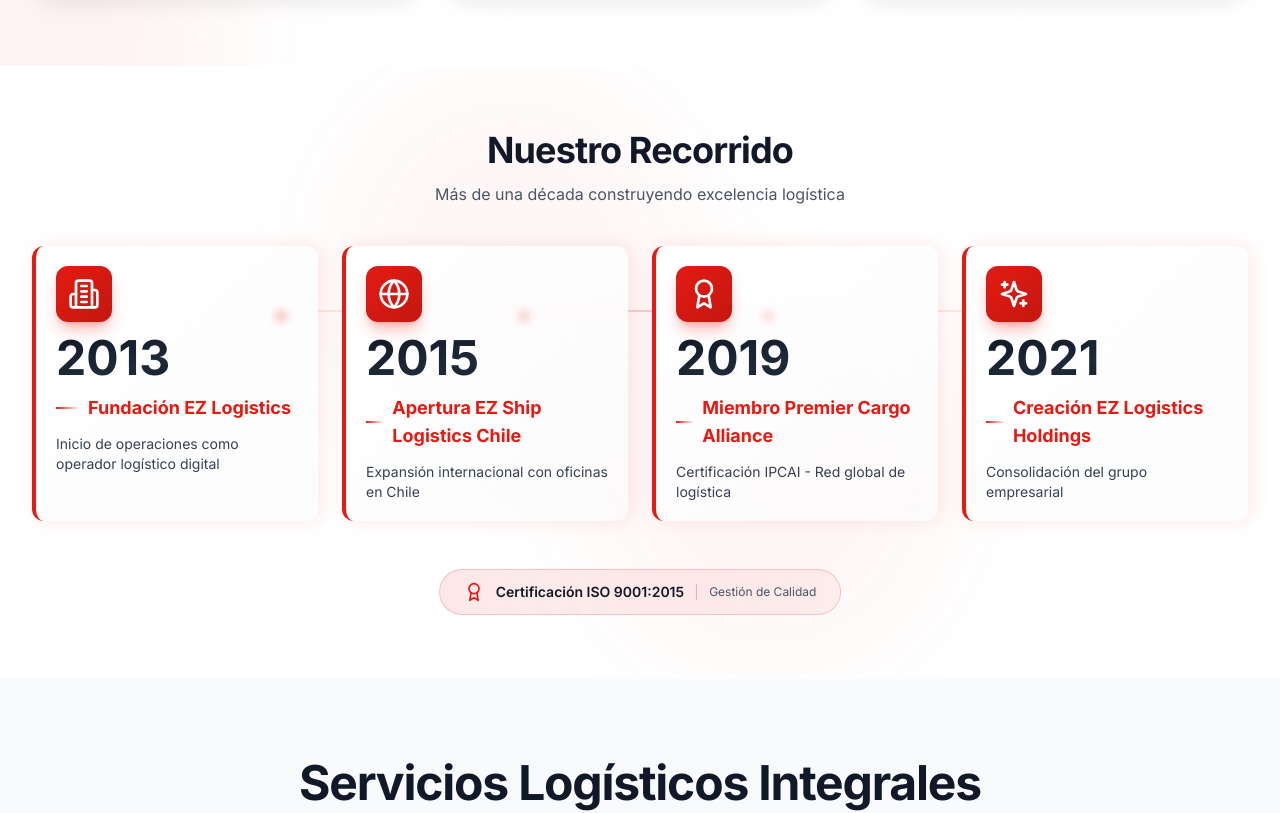
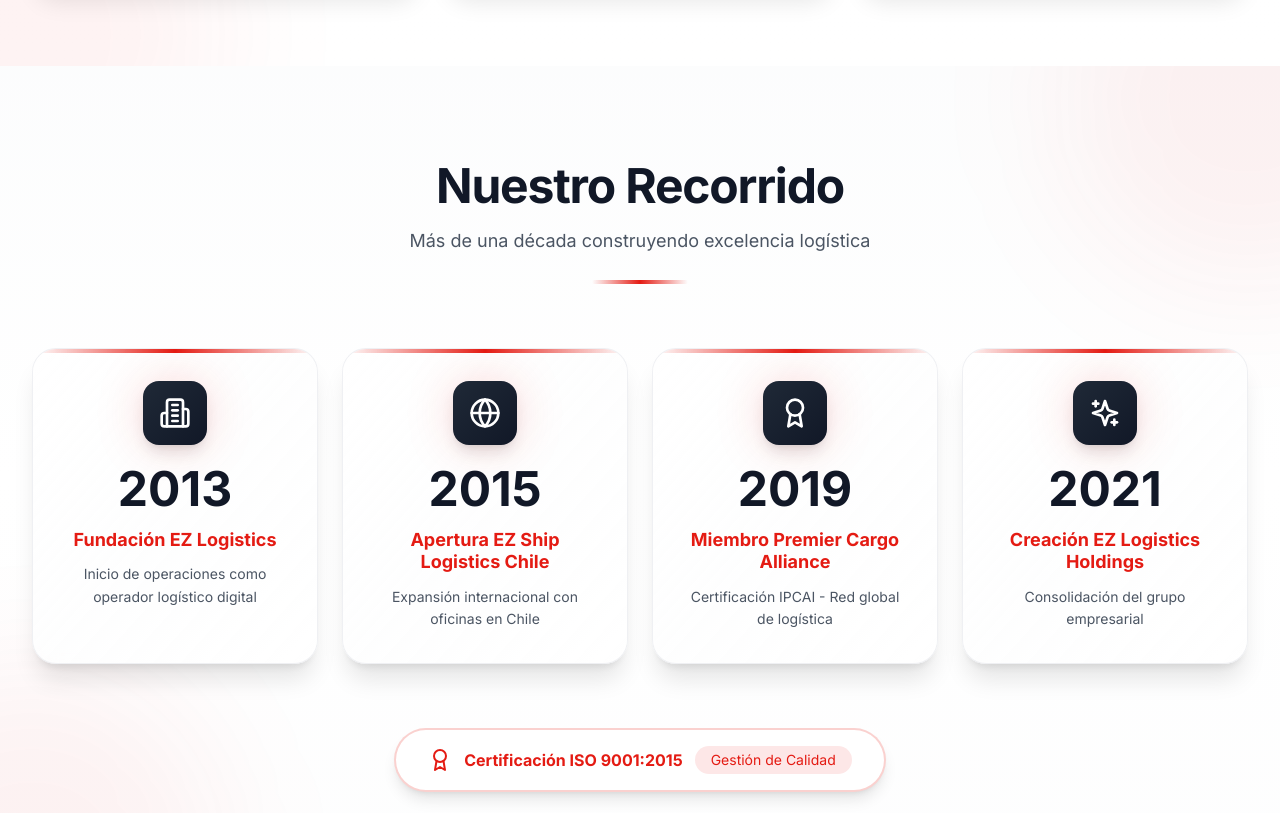
Before and after one commit to cookiecodespy/Ez_webpage, a React (Vite) app: page / in a window 1280 px wide. Shown: the part 3460-4273 px from the top of the page. Built offline with nearby package versions, Linux system fonts and the light colour scheme.

Commit message:
Design: Nuestro Recorrido remodelado - glassmorphism premium + layout vertical

```diff
--- a/src/components/Stats.tsx
+++ b/src/components/Stats.tsx
@@ -77,99 +77,82 @@ const Stats = () => {
     <section
       id="nuestro-recorrido"
       ref={sectionRef}
-      className="relative py-12 md:py-16 bg-white overflow-hidden"
+      className="relative py-20 md:py-24 bg-gradient-to-b from-gray-50/50 via-white to-gray-50/30 overflow-hidden"
       role="region"
       aria-labelledby="timeline-heading"
     >
-      {/* Background decorativo sutil */}
-      <div className="absolute inset-0 opacity-[0.03]">
-        <div className="absolute top-0 left-1/4 w-96 h-96 bg-[#E41B13] rounded-full blur-3xl" />
-        <div className="absolute bottom-0 right-1/4 w-96 h-96 bg-[#E41B13] rounded-full blur-3xl" />
+      {/* Background decorativo moderno */}
+      <div className="absolute inset-0 overflow-hidden pointer-events-none">
+        <div className="absolute -top-40 -right-40 w-96 h-96 bg-[#E41B13]/5 rounded-full blur-3xl" />
+        <div className="absolute -bottom-40 -left-40 w-96 h-96 bg-[#E41B13]/5 rounded-full blur-3xl" />
       </div>
 
       <div className="relative max-w-7xl mx-auto px-6 md:px-8">
+        {/* Header moderno */}
         <motion.div
-          className="text-center mb-10"
+          className="text-center mb-16"
           variants={headingVariants}
           initial={prefersReducedMotion ? undefined : 'hidden'}
           whileInView={prefersReducedMotion ? undefined : 'visible'}
           viewport={{ once: true, amount: 0.5 }}
         >
-          <h2 id="timeline-heading" className="text-3xl md:text-4xl font-bold tracking-tight text-gray-900 mb-3">
+          <h2 id="timeline-heading" className="text-4xl md:text-5xl font-bold tracking-tight text-gray-900 mb-4">
             Nuestro Recorrido
           </h2>
-          <p className="text-base text-gray-600 max-w-2xl mx-auto">
+          <p className="text-lg text-gray-600 max-w-2xl mx-auto leading-relaxed">
             Más de una década construyendo excelencia logística
           </p>
+          <div className="mx-auto mt-6 h-1 w-24 rounded-full bg-gradient-to-r from-transparent via-[#E41B13] to-transparent" />
         </motion.div>
 
-        {/* Timeline horizontal */}
-        <div className="relative">
-          {/* Línea horizontal conectora */}
-          <div className="hidden md:block absolute top-16 left-0 right-0 h-0.5 bg-gradient-to-r from-transparent via-[#E41B13]/20 to-transparent" aria-hidden="true" />
-
-          {/* Puntos de conexión animados */}
-          {milestones.map((_, index) => (
-            <motion.div
-              key={`dot-${index}`}
-              className="hidden md:block absolute top-16 w-3 h-3 bg-[#E41B13] rounded-full -translate-y-1/2"
-              style={{ left: `${(100 / (milestones.length + 1)) * (index + 1)}%` }}
-              initial={{ scale: 0, opacity: 0 }}
-              animate={isVisible ? { scale: 1, opacity: 1 } : undefined}
-              transition={{ delay: index * 0.2, duration: 0.4 }}
-            />
-          ))}
-
-          {/* Grid de timeline con efecto stagger */}
-          <div className="grid grid-cols-1 md:grid-cols-4 gap-8 md:gap-6">
+        {/* Timeline moderno - Grid limpio */}
+        <div className="grid grid-cols-1 md:grid-cols-2 lg:grid-cols-4 gap-6">
           {milestones.map((milestone, index) => (
             <motion.div
               key={milestone.year}
-                className="relative"
-                initial={prefersReducedMotion ? undefined : { opacity: 0, y: 40 }}
+              className="relative group"
+              initial={prefersReducedMotion ? undefined : { opacity: 0, y: 30 }}
               animate={isVisible ? { opacity: 1, y: 0 } : undefined}
               transition={{
-                  duration: 0.6,
+                duration: 0.5,
                 ease: [0.16, 1, 0.3, 1],
-                  delay: index * 0.15
+                delay: index * 0.1
               }}
             >
-                {/* Card con efectos modernos */}
-                <div className="group relative h-full bg-gradient-to-br from-white to-gray-50/50 border-l-4 border-[#E41B13] rounded-xl p-5 shadow-[4px_0_20px_rgba(228,27,19,0.1)] hover:shadow-[8px_0_40px_rgba(228,27,19,0.25)] transition-all duration-500 hover:-translate-y-3 backdrop-blur-sm cursor-pointer">
-                  {/* Efecto glassmorphism en hover */}
-                  <div className="absolute inset-0 rounded-xl bg-gradient-to-br from-white/90 to-gray-50/50 opacity-0 group-hover:opacity-100 transition-opacity duration-500 pointer-events-none" />
+              {/* Glassmorphism card premium */}
+              <div className="relative h-full rounded-3xl overflow-hidden bg-white/80 backdrop-blur-md border border-gray-200/60 shadow-xl">
+                {/* Gradient overlay sutil */}
+                <div className="absolute inset-0 bg-gradient-to-br from-white/60 via-gray-50/20 to-white/40" />
 
-                  {/* Brillo animado en hover */}
-                  <div className="absolute top-0 left-0 w-full h-1.5 bg-gradient-to-r from-transparent via-[#E41B13] to-transparent opacity-0 group-hover:opacity-100 transition-opacity duration-500 rounded-t-xl" />
+                {/* Línea decorativa top */}
+                <div className="absolute top-0 left-0 right-0 h-1 bg-gradient-to-r from-transparent via-[#E41B13] to-transparent" />
 
-                  {/* Contenido */}
-                  <div className="relative space-y-3">
-                    {/* Icono */}
-                    <div className="inline-flex items-center justify-center w-14 h-14 rounded-xl bg-gradient-to-br from-[#E41B13] to-[#C41710] text-white shadow-lg shadow-[#E41B13]/30 group-hover:scale-125 group-hover:rotate-6 group-hover:shadow-2xl group-hover:shadow-[#E41B13]/50 transition-all duration-500">
-                      <div className="group-hover:scale-110 transition-transform duration-300">
+                {/* Content */}
+                <div className="relative p-8 text-center">
+                  {/* Icono con resplandor */}
+                  <div className="flex justify-center mb-5">
+                    <div className="relative">
+                      <div className="absolute inset-0 bg-[#E41B13]/20 blur-xl rounded-full" />
+                      <div className="relative w-16 h-16 rounded-2xl bg-gradient-to-br from-gray-800 to-gray-900 flex items-center justify-center text-white shadow-lg">
                         {milestone.icon}
                       </div>
                     </div>
+                  </div>
 
-                    {/* Año */}
-                    <div className="relative">
-                      <div className="text-4xl md:text-5xl font-bold bg-gradient-to-br from-gray-900 via-gray-800 to-gray-900 bg-clip-text text-transparent group-hover:scale-105 transition-transform duration-500">
+                  {/* Año grande */}
+                  <div className="text-5xl font-bold text-gray-900 mb-4">
                     {milestone.year}
                   </div>
-                      {/* Glow effect */}
-                      <div className="absolute inset-0 blur-2xl bg-[#E41B13]/20 opacity-0 group-hover:opacity-100 transition-opacity duration-500" />
-                    </div>
 
-                    {/* Título */}
-                    <div className="flex items-center gap-2">
-                      <div className="w-6 h-0.5 bg-gradient-to-r from-[#E41B13] to-transparent" />
-                      <div className="text-lg font-bold text-[#E41B13]">
+                  {/* Título con línea */}
+                  <div className="mb-3">
+                    <div className="text-lg font-bold text-[#E41B13] leading-tight">
                       {milestone.title}
                     </div>
                   </div>
 
                   {/* Descripción */}
-                    <p className="text-sm text-gray-700 leading-snug">
+                  <p className="text-sm text-gray-600 leading-relaxed">
                     {milestone.description}
                   </p>
                 </div>
@@ -178,21 +161,19 @@ const Stats = () => {
           ))}
         </div>
 
-          {/* Badge ISO 9001:2015 */}
+        {/* Badge ISO moderno */}
         <motion.div
-            className="mt-12 text-center"
+          className="mt-16 text-center"
           initial={prefersReducedMotion ? undefined : { opacity: 0, y: 20 }}
           animate={isVisible ? { opacity: 1, y: 0 } : undefined}
-            transition={{ duration: 0.6, delay: 0.8 }}
+          transition={{ duration: 0.6, delay: 0.6 }}
         >
-            <div className="inline-flex items-center gap-3 px-6 py-3 rounded-full bg-gradient-to-r from-[#E41B13]/10 to-[#E41B13]/5 border border-[#E41B13]/20">
-              <Award className="h-5 w-5 text-[#E41B13]" />
-              <span className="text-sm font-semibold text-gray-900">Certificación ISO 9001:2015</span>
-              <div className="h-4 w-px bg-[#E41B13]/30" />
-              <span className="text-xs text-gray-600">Gestión de Calidad</span>
+          <div className="inline-flex items-center gap-3 px-8 py-4 rounded-full bg-white border-2 border-[#E41B13]/20 text-[#E41B13] shadow-lg">
+            <Award className="h-6 w-6" />
+            <span className="font-bold text-base">Certificación ISO 9001:2015</span>
+            <span className="px-4 py-1 rounded-full bg-[#E41B13]/10 text-sm">Gestión de Calidad</span>
           </div>
         </motion.div>
-        </div>
       </div>
     </section>
   );
```
Lines whose indentation alone changed are shown as unchanged.
